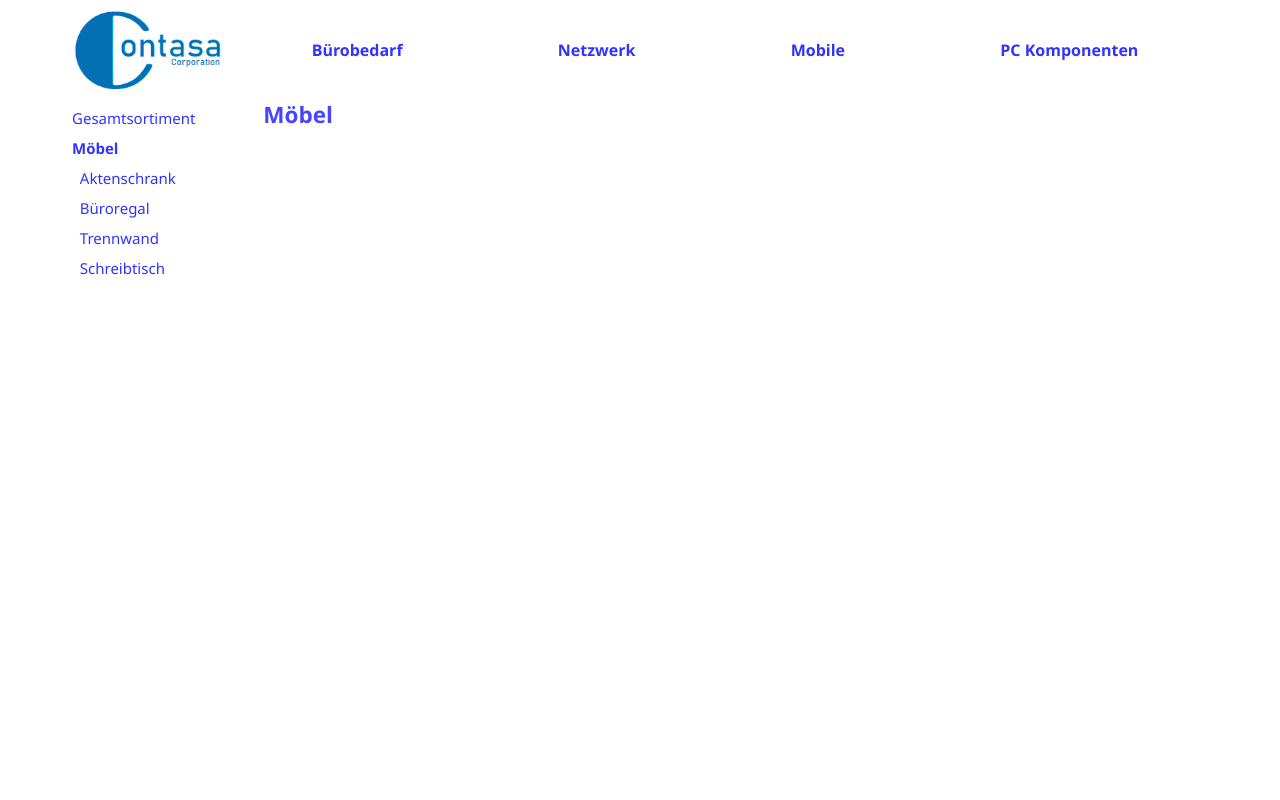
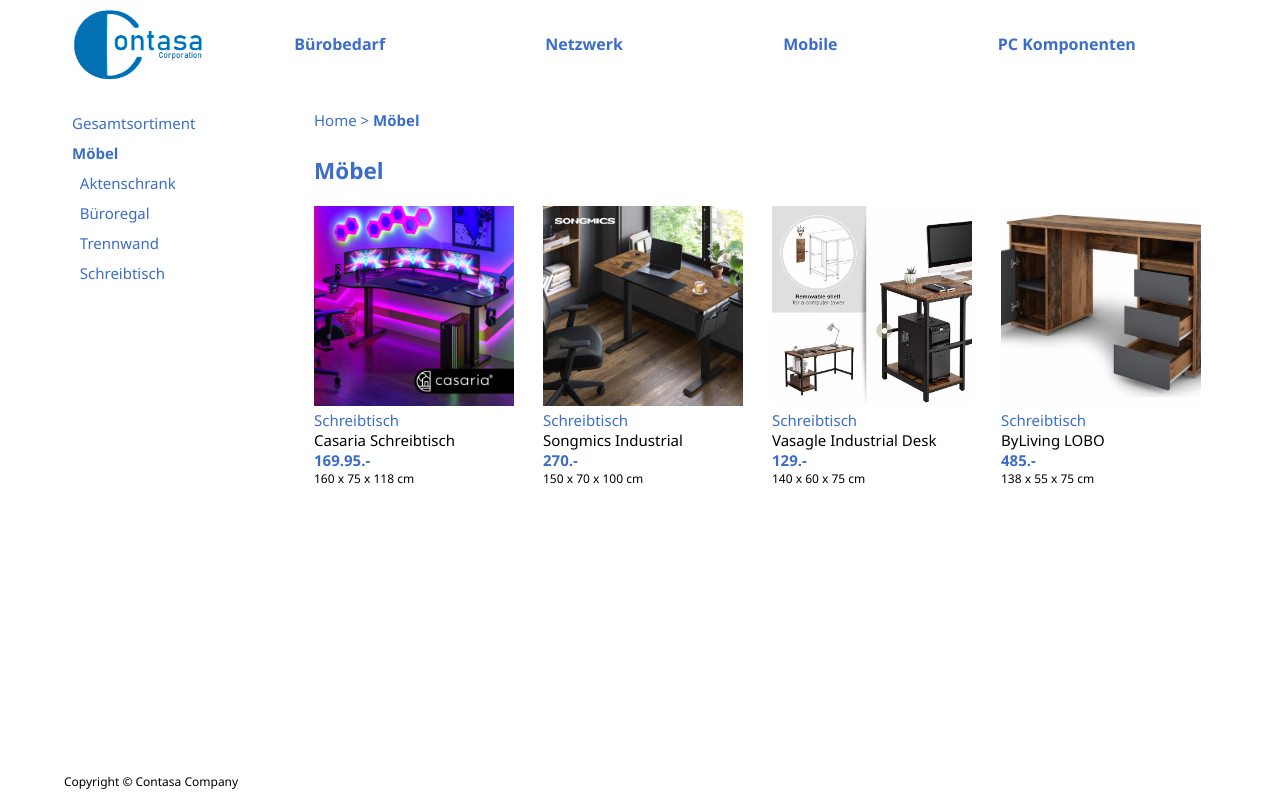
Before and after one commit to natalabr/accessability_aufgabe, a plain HTML site: page pages/index.html in a window 1280 px wide. Drawn offline with Linux system fonts and the light colour scheme.

Commit message:
adding products

```diff
--- a/pages/index.html
+++ b/pages/index.html
@@ -2,33 +2,53 @@
 <html lang="de">
 <head>
     <meta charset="UTF-8">
-    <meta name="Contesa Shop" content="width=device-width, initial-scale=1.0">
-    <title>Contasa online shop</title>
+    <meta name="viewport" content="width=device-width, initial-scale=1.0">
     <link rel="icon" href="/images/favicon.ico" type="image/x-icon">
     <link rel="stylesheet" href="/styles/main.css">
+    <title>Contasa online shop</title>
 </head>
 <body>
-
     <div class="content">
-
-        <header class="top_nav">
-
-            <img src="/images/contasa_logo.png" alt="Contasa Corporation Logo"></a>
-
+        <header class="top-nav">
+            <img src="/images/contasa_logo.png" alt="Contasa Corporation Logo">
             <nav>
-                <ul role="navigation">
-                  <li class="list_in_header"><a href="#">Bürobedarf</a></li>
-                  <li class="list_in_header"><a href="#">Netzwerk</a></li>
-                  <li class="list_in_header">
-                        <a href="#">Mobile</a>
-                        <ul role="navigation" class="sub_nav">
-                            <li class="list_in_list"><a>Notebook</a></li>
-                            <li class="list_in_list"><a>Tablet</a></li>
-                            <li class="list_in_list"><a>Mobil Phones</a></li>
-                            <li class="list_in_list"><a>Convertibles</a></li>
+                <ul role="menubar">
+                    <li role="none">
+                        <a id="büro-nav" role="menuitem" href="#">Bürobedarf</a>
+                        <ul id="büro-subnav" role="menu" class="sub-nav">
+                            <li role="menuitem"><a href="#">Arbeitsplatz</a></li>
+                            <li role="menuitem"><a href="#">Möbel</a></li>
+                            <li role="menuitem"><a href="#">Kleber</a></li>
+                            <li role="menuitem"><a href="#">Schneiden</a></li>
                         </ul>
-                  </li>
-                  <li class="list_in_header"><a href="#">PC Komponenten</a></li>
+                    </li>
+                    <li role="none">
+                        <a id="netzwerk-nav" href="#">Netzwerk</a>
+                        <ul id="netzwerk-subnav" role="menu" class="sub-nav">
+                            <li role="menuitem"><a href="#">Router/Firewall</a></li>
+                            <li role="menuitem"><a href="#">Kabel</a></li>
+                            <li role="menuitem"><a href="#">NAS</a></li>
+                        </ul>
+                    </li>
+                    <li role="none">
+                        <a id="mobile-nav" href="#">Mobile</a>
+                        <ul id="mobile-subnav" role="menu" class="sub-nav">
+                            <li class="menuitem"><a href="#">Notebook</a></li>
+                            <li class="menuitem"><a href="#">Tablet</a></li>
+                            <li class="menuitem"><a href="#">Mobil Phones</a></li>
+                            <li class="menuitem"><a href="#">Convertibles</a></li>
+                        </ul>
+                    </li>
+                    <li role="none">
+                        <a id="pc-nav" href="#">PC Komponenten</a>
+                        <ul id="pc-subnav" role="menu" class="sub-nav">
+                            <li role="menuitem"><a href="#">Gehäuse</a></li>
+                            <li role="menuitem"><a href="#">Grafikkarte</a></li>
+                            <li role="menuitem"><a href="#">Mainbaord</a></li>
+                            <li role="menuitem"><a href="#">Prozessor</a></li>
+                            <li role="menuitem"><a href="#">RAM</a></li>
+                        </ul>
+                    </li>
                 </ul>
             </nav>
         </header>
@@ -47,12 +67,64 @@
 
             <section class="main-content">
                 <header>
+                    <ul class="top-text">
+                        <li><p>Home</p></li>
+                        <li><p> > </p></li>
+                        <li><p class="left-nav-selected">Möbel</p></li>
+                    </ul>
                     <h1>Möbel</h1>
                 </header>
+                <div class="product-list">
+                    <article class="product">
+                        <header>
+                            <figure>
+                                <img src="/images/product1.jpg" alt="Casaria Schreibtisch" width="200">
+                                <figcaption>Schreibtisch</figcaption>
+                            </figure>
+                        </header>
+                        <p>Casaria Schreibtisch</p>
+                        <p class="price">169.95.-</p>
+                        <footer class="dimension">160 x 75 x 118 cm</footer>
+                    </article>
+                    <article class="product">
+                        <header>
+                            <figure>
+                                <img src="/images/product2.webp" alt="Schreibtisch Songmics Industrial" width="200">
+                                <figcaption>Schreibtisch</figcaption>
+                            </figure>
+                        </header>
+                        <p>Songmics Industrial</p>
+                        <p class="price">270.-</p>
+                        <footer class="dimension">150 x 70 x 100 cm</footer>
+                    </article>
+                    <article class="product">
+                        <header>
+                            <figure>
+                                <img src="/images/product3.jpg" alt="Schreibtisch Vasagle Industrial Desk" width="200">
+                                <figcaption>Schreibtisch</figcaption>
+                            </figure>
+                        </header>
+                        <p>Vasagle Industrial Desk</p>
+                        <p class="price">129.-</p>
+                        <footer class="dimension">140 x 60 x 75 cm</footer>
+                    </article>
+                    <article class="product">
+                        <header>
+                            <figure>
+                                <img src="/images/product4.jpg" alt="Schreibtisch ByLiving LOBO" width="200">
+                                <figcaption>Schreibtisch</figcaption>
+                            </figure>
+                        </header>
+                        <p>ByLiving LOBO</p>
+                        <p class="price">485.-</p>
+                        <footer class="dimension">138 x 55 x 75 cm</footer>
+                    </article>
+                </div>
             </section>
-
         </main>
+        <footer>
+            <p>Copyright © Contasa Company</p>
+        </footer>
     </div>
-
 </body>
 </html>
--- a/styles/main.css
+++ b/styles/main.css
@@ -4,7 +4,6 @@
     flex-direction: row;
     justify-content: center;
     font-family: 'Segoe UI', Tahoma, Geneva, Verdana, sans-serif;
-    min-height: 100vh;
 }
 
 * {
@@ -22,13 +21,24 @@
     flex-direction: column;
 }
 
-header > img {
-    width: 170px ;
+a {
+    text-decoration: none;
+    list-style-type: none;
+    color:rgb(59, 109, 201);
+    font-weight: bold;
 }
 
-.top_nav {
+a:hover {
+    color:black;
+}
+
+header > img {
+    width: 150px ;
+}
+
+.top-nav {
     display:flex;
-    flex-direction: start;
+    flex-direction: row;
     align-items: center;
 }
 
@@ -36,7 +46,7 @@
     flex-grow: 1;
 }
 
-.top_nav > nav > ul {
+.top-nav > nav > ul {
     display:flex;
     flex-direction: row;
     justify-content: space-around;
@@ -44,48 +54,41 @@
     text-decoration: none;
 }
 
-.top_nav > nav > li {
+.top-nav > nav > li {
     flex: auto;
 }
 
-.top_nav > nav > ul > li {
+.top-nav > nav > ul > li {
     position: relative;
 }
 
-.top_nav > nav > ul > li:hover > .sub_nav {
+.top-nav > nav > ul > li:hover > .sub-nav {
     display: block;
 }
 
-.top_nav > nav > ul > li {
+.top-nav > nav > ul > li {
     position: relative;
 }
 
-.top_nav > nav {
+.top-nav > nav {
     flex-grow: 1;
 }
 
-.sub_nav {
+.sub-nav {
     position: absolute;
     left: -4px;
     display: none;
     min-width: 150px;
-    background-color: azure;
+    background-color: rgb(237, 241, 241);
     list-style: none;
 }
 
-.sub_nav > li {
+.sub-nav > li {
     padding: 4px;
 }
 
-a {
-    text-decoration: none;
-    list-style-type: none;
-    color:rgb(51, 51, 255);
-    font-weight: bold;
-}
-
-a:hover {
-    color:black;
+.sub-nav:hover {
+    display: block;
 }
 
 .left-nav > ul {
@@ -109,7 +112,7 @@
     font-weight: bold;
 }
 
-.lefts-nav {
+.left-nav {
     margin-top: 16px;
     width: 250px;
 }
@@ -120,11 +123,57 @@
     display:flex;
 }
 
-section.main-content {
+.main-content {
     flex-grow: 1;
-    color:rgb(70, 70, 255);
+    color:rgb(59, 109, 201);
     flex-direction: column;
     display:flex;
     font-size: 15px;
-    padding-left: 60px;
+    padding-top: 22px;
 }
+
+.main-content > header > h1 {
+    padding-top: 25px;
+}
+
+.main-content > header > ul.top-text > li{
+    display: inline-block;
+    list-style: none;
+}
+
+.main-content > header > ul > li > p.left-nav-selected{
+    font-weight: bold;
+}
+
+.product-list {
+    display: flex;
+    padding-top: 20px;
+    height: 100%;
+    flex-direction: row;
+    flex-wrap: wrap;
+    justify-content: space-between;
+}
+
+.product {
+    padding-right: 15px;
+    padding-bottom: 30px;
+    color:black
+}
+
+.product > .price {
+    font-weight: bold;
+    color:rgb(59, 109, 201);
+}
+
+.product > .dimension {
+    font-size: 12px;
+}
+
+.product figcaption {
+    color:rgb(59, 109, 201);
+}
+
+footer > p {
+    font-size: 12px;
+    margin-bottom: 10px;
+}
```
